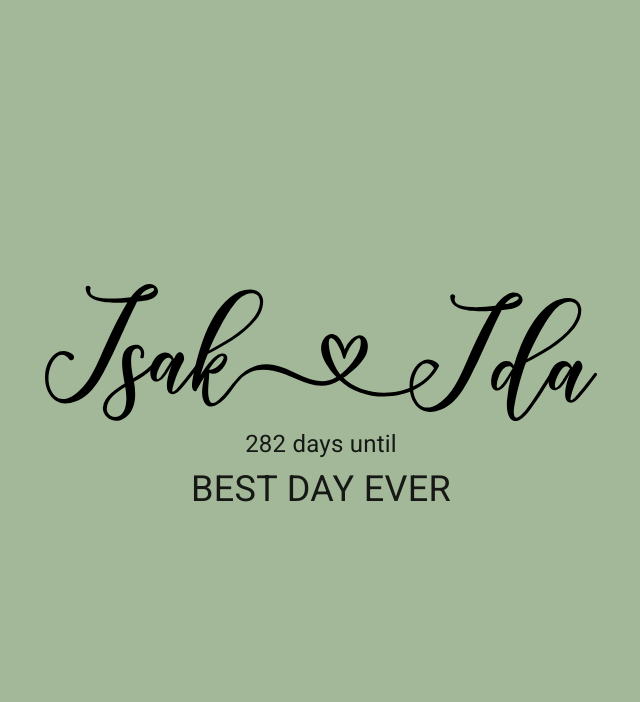
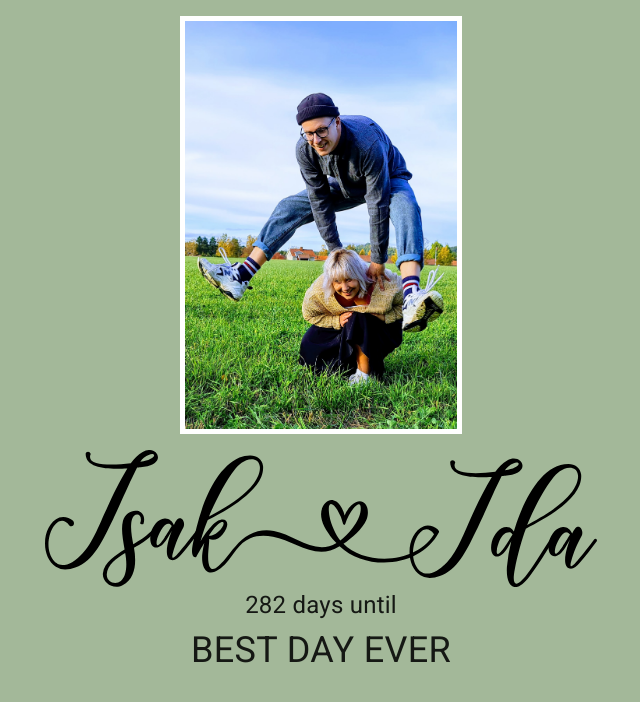
Before and after one commit to isakhjartaida/isakhjartaida.github.io, a React (Create React App) app in the folder isakhjartaida/: page / in a window 1280 px wide. Shown: the top 702 px of the page, without its empty margins (319-959 px from the left). Built offline with nearby package versions, Linux system fonts and the light colour scheme; a web font is replaced by a local one.

Commit message:
Adding img

```diff
--- a/isakhjartaida/src/App.js
+++ b/isakhjartaida/src/App.js
@@ -2,6 +2,7 @@ import React from 'react';
 
 import { Container, Box } from '@material-ui/core';
 import { ReactComponent as Logo } from './assets/logga.svg';
+import HeaderImg from './assets/isak_ida_1.jpg';
 
 import Theme from './Theme';
 import Time from './Time';
@@ -9,20 +10,30 @@ import Time from './Time';
 function App() {
   return (
     <Theme>
+      <Container
+        maxWidth="sm"
+      >
         <Box
           display="flex"
-        justifyContent="center"
           alignItems="center"
-        with="100vw"
-        height="100vh"
           flexDirection="column"
         >
-        <Container maxWidth="sm">
+          <Box
+            height={450}
+            padding={2}
+          >
+            <img
+              style={{border: '5px solid #FFF'}}
+              height="100%"
+              src={HeaderImg}
+              alt="Isak och Ida"
+            />
+          </Box>
           <Logo />
-        </Container>
 
           <Time />
         </Box>
+      </Container>
     </Theme>
   );
 }
```
Also changed, not shown: isakhjartaida/src/assets/isak_ida_1.jpg (added). Lines whose indentation alone changed are shown as unchanged.
